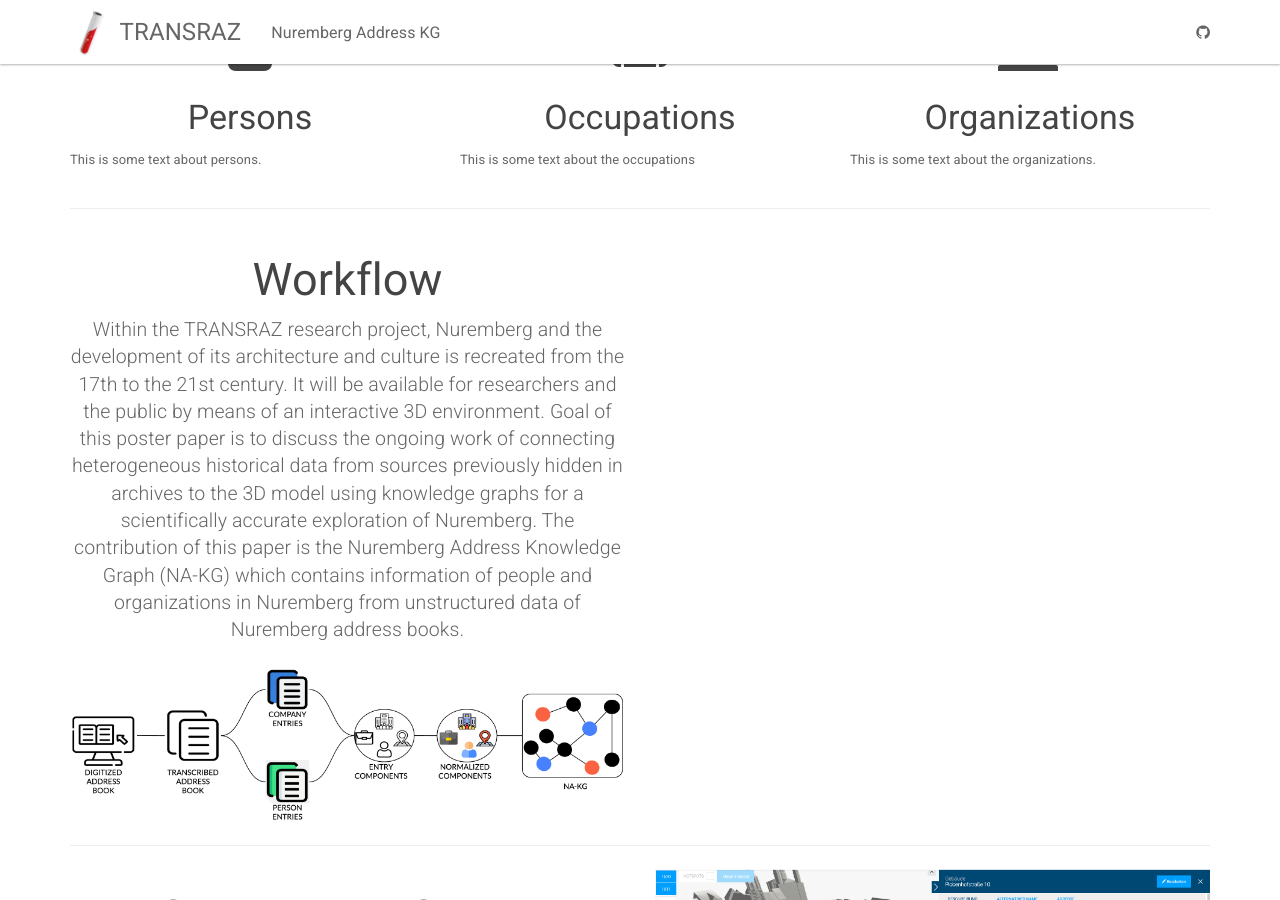
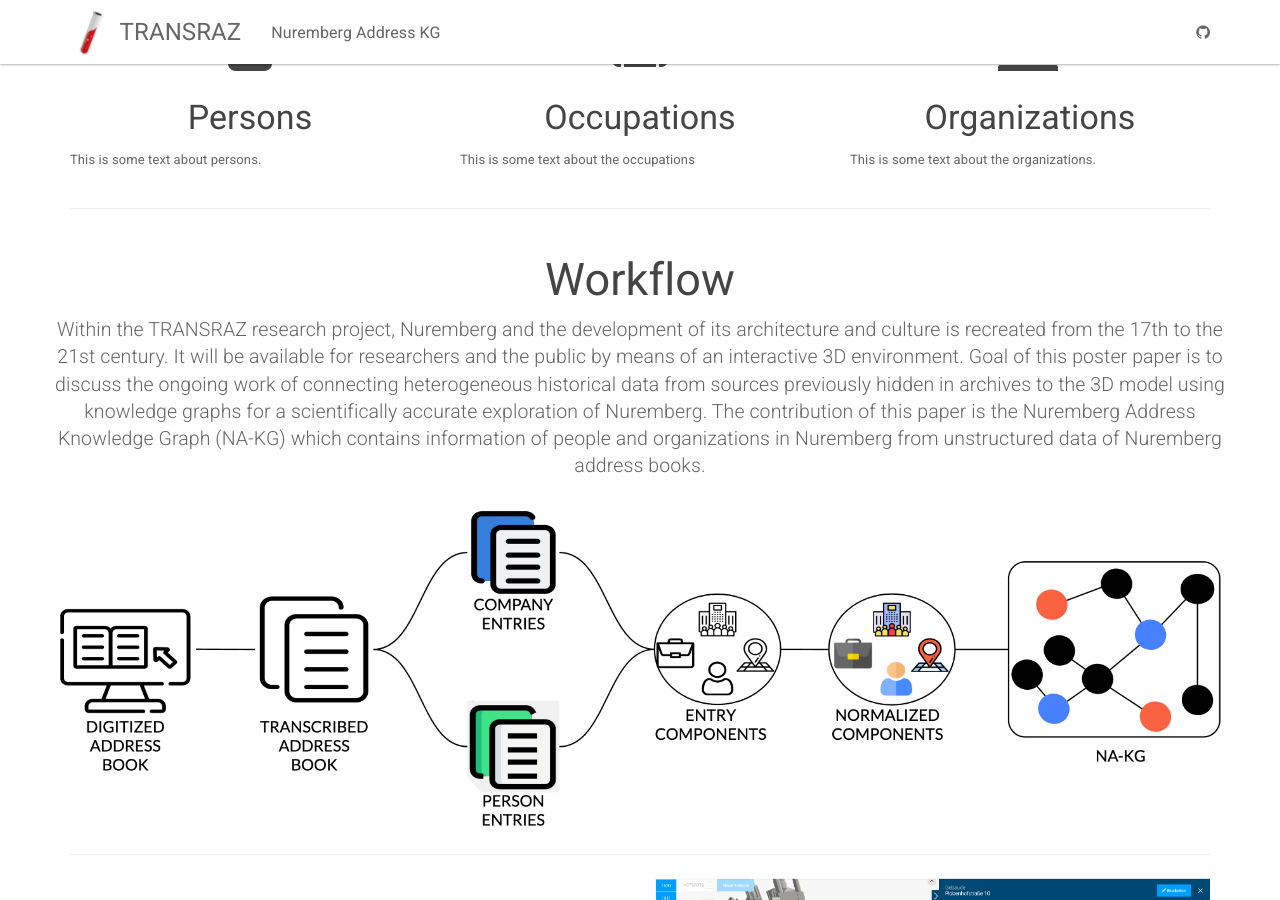
Before and after one commit to ISE-FIZKarlsruhe/Transraz, a Jekyll site: the page built from NA-KG.html, in a window 1280 px wide and 900 px high, scrolled down 900 px. Built offline with Jekyll 4.4.1, drawn with Linux system fonts in a browser that asks for light colours.

Commit message:
Update NA-KG.html

```diff
--- a/NA-KG.html
+++ b/NA-KG.html
@@ -41,7 +41,7 @@
     </div>
     <hr>
     <div class="row">
-        <div class="col-md-6 text-center">
+        <div class="col text-center">
             <h2 class="header-light regular-pad">Workflow</h2>
               <p class="lead">Within the TRANSRAZ research project, Nuremberg and the development of its architecture and culture is recreated from the 17th to the 21st century. It will be available for researchers and the public by means of an interactive 3D environment. Goal of this poster paper is to discuss the ongoing work of connecting heterogeneous historical data from sources previously hidden in archives to the 3D model using knowledge graphs for a scientifically accurate exploration of Nuremberg. The contribution of this paper is the Nuremberg Address Knowledge Graph (NA-KG) which contains information of people and organizations in Nuremberg from unstructured data of Nuremberg address books.</p>
             <img src="{{ "/assets/img/NAKG_wf.png" | relative_url }}" alt="NA-KG generation workflow" class="img-responsive">
```
